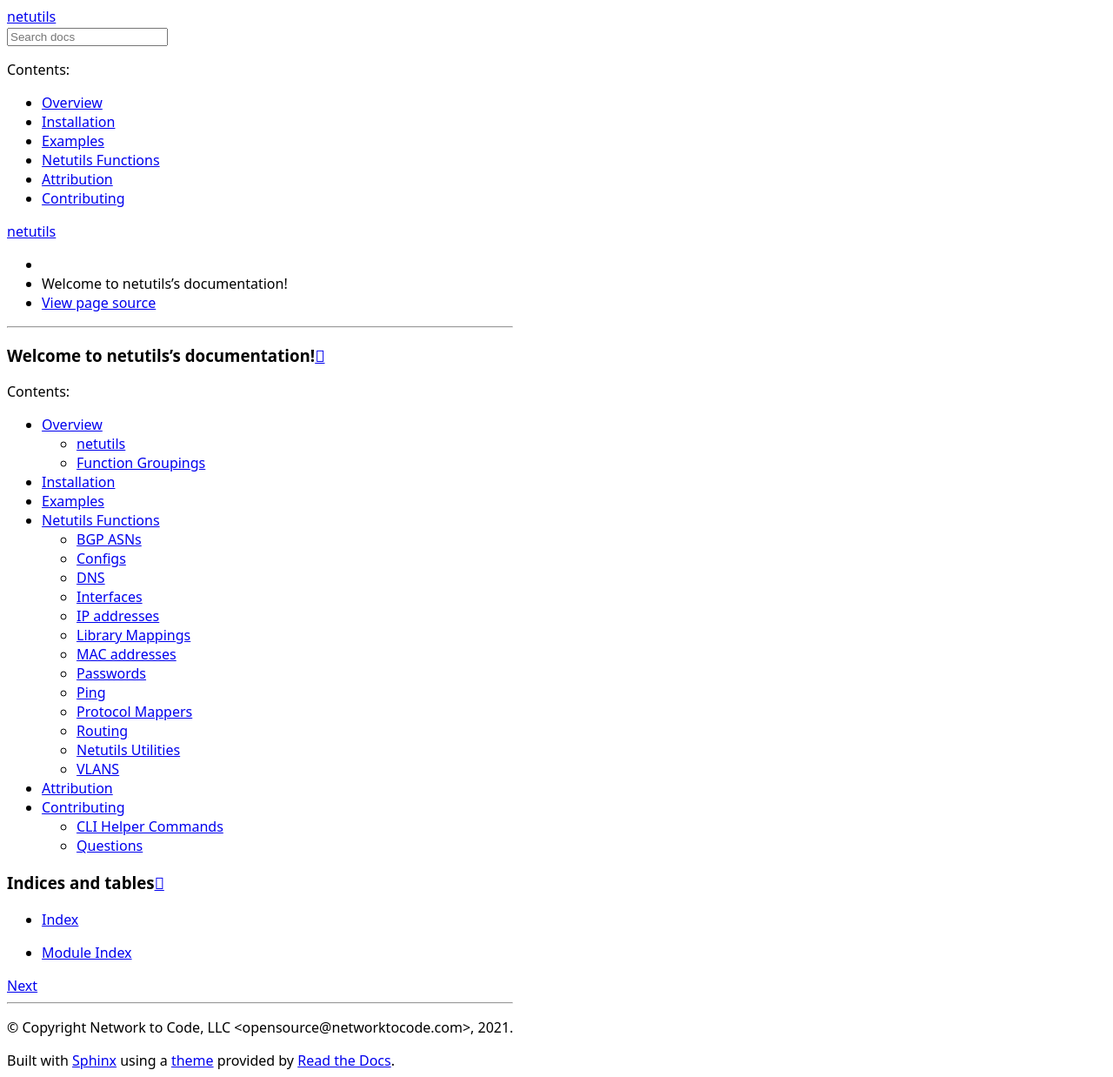
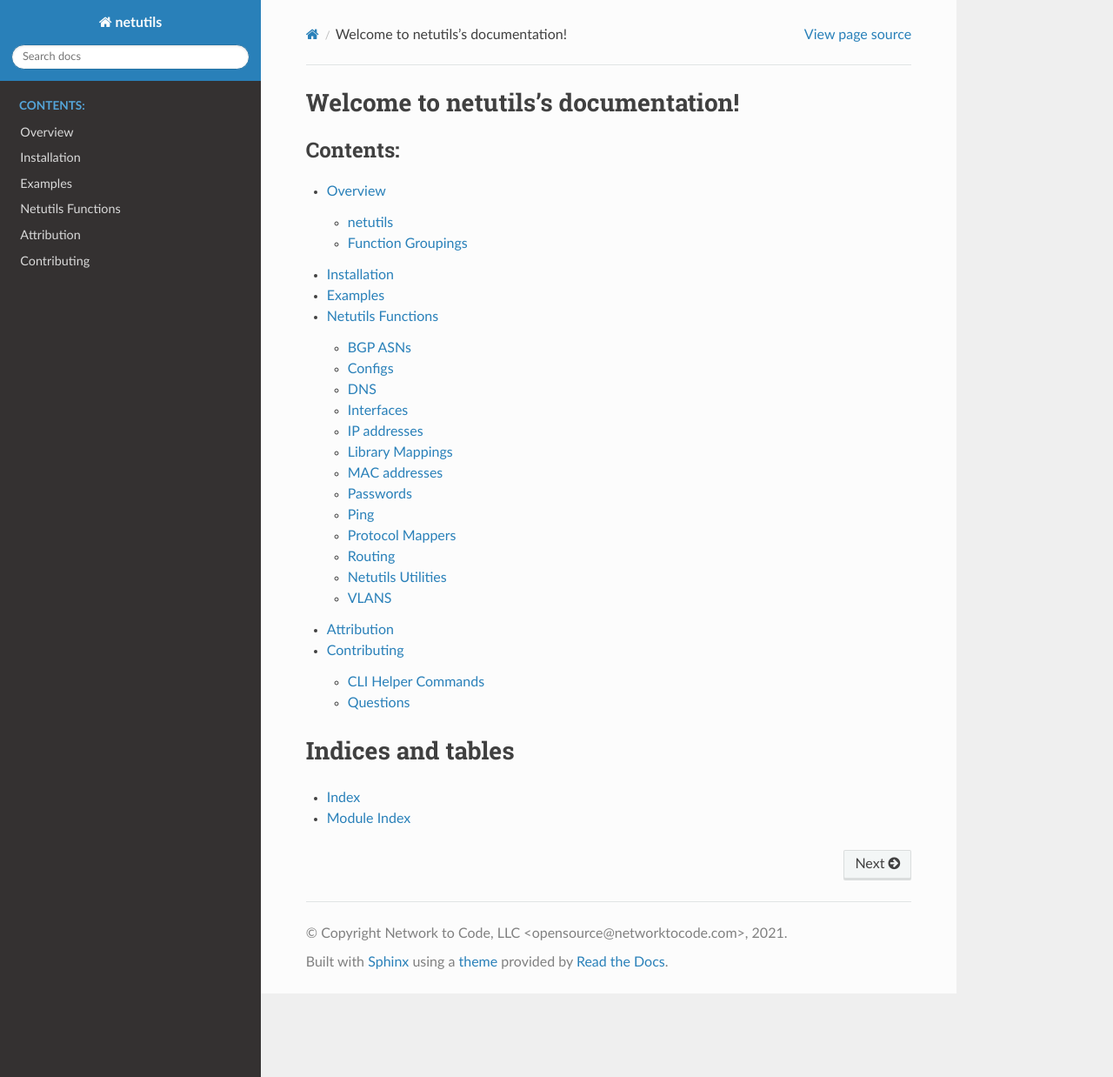
Before and after one commit to networktocode/netutils, a Sphinx documentation site: the page built from docs/source/index.rst, in a window 1280 px wide and 1238 px high. Shown: the whole window at 87% size. Built offline with Sphinx 7.4.7 and the Read the Docs theme 2.0.0, drawn with Linux system fonts in a browser that asks for light colours.

Commit message:
Readthedocs fix (#49)
* Updated RTD

```diff
--- a/docs/source/conf.py
+++ b/docs/source/conf.py
@@ -47,23 +47,10 @@ autodoc_default_options = {
 # Add any paths that contain templates here, relative to this directory.
 templates_path = ["_templates"]
 
-# The suffix(es) of source filenames.
-# You can specify multiple suffix as a list of string:
-#
-# source_suffix = ['.rst', '.md']
-source_suffix = ".rst"
-
-# The master toctree document.
-master_doc = "index"
-
-# The name of the Pygments (syntax highlighting) style to use.
-pygments_style = "sphinx"
-
 # List of patterns, relative to source directory, that match files and
 # directories to ignore when looking for source files.
 # This pattern also affects html_static_path and html_extra_path.
-exclude_patterns = []
-
+exclude_patterns = ["_build", "Thumbs.db", ".DS_Store"]
 
 # -- Options for HTML output ----------------------------------------------
 
@@ -72,23 +59,7 @@ exclude_patterns = []
 #
 html_theme = "sphinx_rtd_theme"
 
-# Theme options are theme-specific and customize the look and feel of a theme
-# further.  For a list of options available for each theme, see the
-# documentation.
-#
-# html_theme_options = {}
-
-
 # Add any paths that contain custom static files (such as style sheets) here,
 # relative to this directory. They are copied after the builtin static files,
 # so a file named "default.css" will overwrite the builtin "default.css".
 html_static_path = ["_static"]
-
-html_context = {
-    "css_files": [
-        "_static/theme_overrides.css",  # override wide tables in RTD theme
-        "_static/schema-page.css",  # Add css from jschemer
-    ]
-}
-
-html_sidebars = {"**": ["globaltoc.html", "relations.html", "sourcelink.html", "searchbox.html"]}
```
